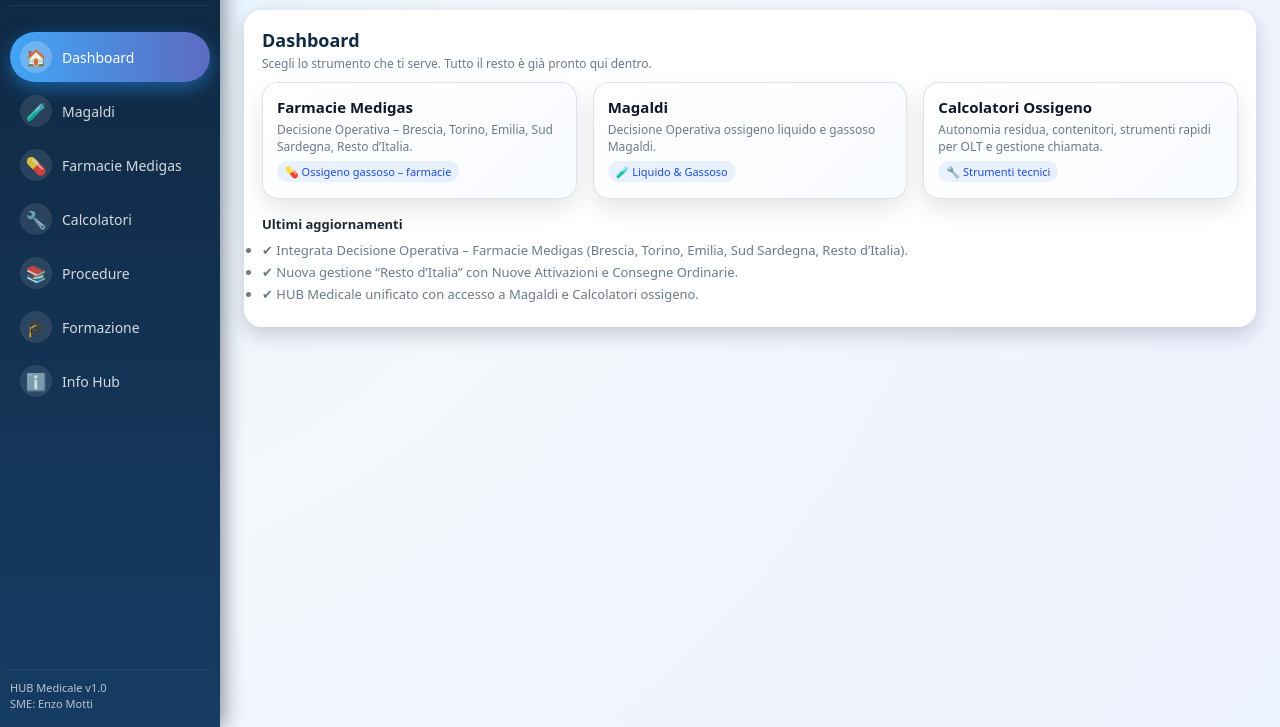
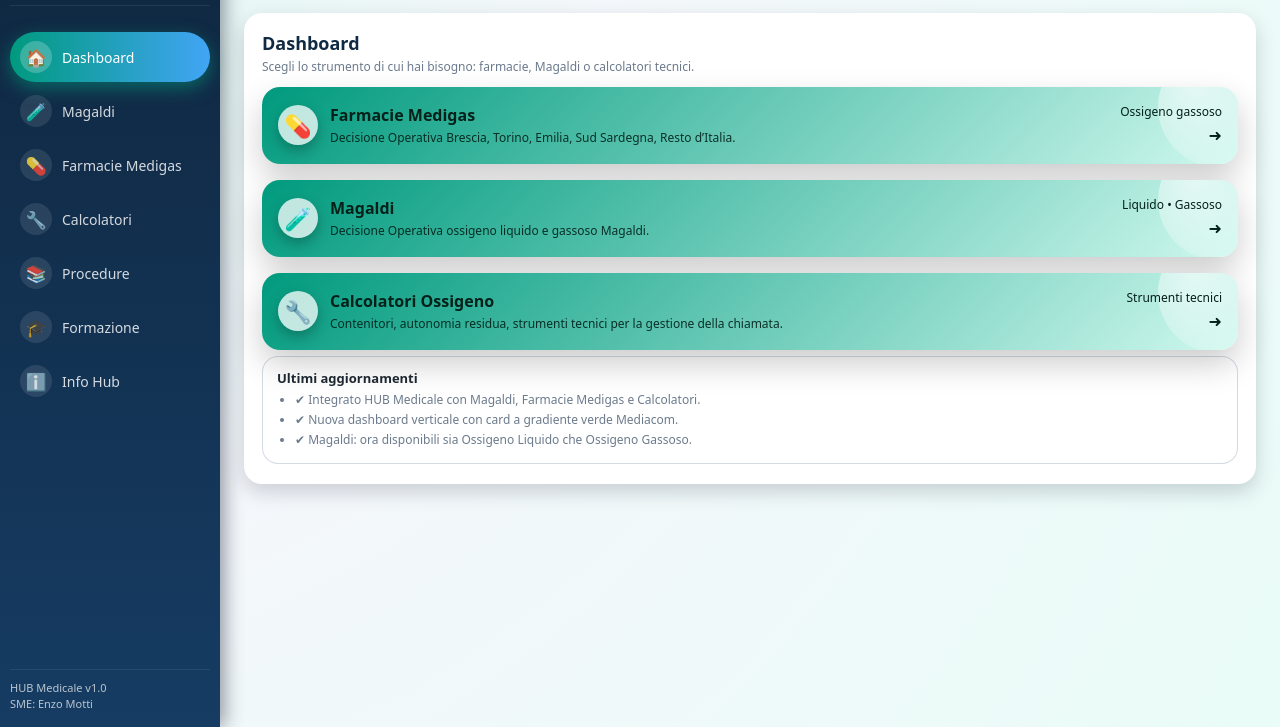
Before and after one commit to Enzothesun/hub-medicale, a plain HTML site: page index.html in a window 1280 px wide. Shown: the part 73-800 px from the top of the page. Drawn offline with Linux system fonts and the light colour scheme.

Commit message:
Update index.html

```diff
--- a/index.html
+++ b/index.html
@@ -9,7 +9,7 @@
     :root {
         --sidebar-bg: #123a5d;
         --sidebar-hover: #1c507e;
-        --accent: #1e88e5;
+        --accent: #009A7E;
         --bg: #f4f7fb;
         --card-bg: #ffffff;
         --text-main: #1f2933;
@@ -22,7 +22,7 @@
 
     body {
         font-family: system-ui, -apple-system, BlinkMacSystemFont, "Segoe UI", sans-serif;
-        background: radial-gradient(circle at top left, #e3f2fd, #f4f7fb 40%, #edf2ff);
+        background: radial-gradient(circle at top left, #e0f7f2, #f4f7fb 40%, #e9fcf7);
         color: var(--text-main);
         min-height: 100vh;
     }
@@ -64,7 +64,7 @@
         width: 32px;
         height: 32px;
         border-radius: 999px;
-        background: radial-gradient(circle at 30% 20%, #bbdefb, #64b5f6);
+        background: radial-gradient(circle at 30% 20%, #CFF8EE, #009A7E);
         display: flex;
         align-items: center;
         justify-content: center;
@@ -140,9 +140,9 @@
     }
 
     .nav-item.active {
-        background: linear-gradient(90deg, #42a5f5, #5c6bc0);
+        background: linear-gradient(90deg, #009A7E, #42a5f5);
         color: #ffffff;
-        box-shadow: 0 6px 18px rgba(33,150,243,0.5);
+        box-shadow: 0 6px 18px rgba(0,154,126,0.55);
     }
 
     .nav-item.active .nav-item-icon {
@@ -184,9 +184,9 @@
     }
 
     .main-title {
-        font-size: 20px;
-        font-weight: 600;
-        color: #102a43;
+        font-size: 22px;
+        font-weight: 650;
+        color: #0b253a;
     }
 
     .main-subtitle {
@@ -200,11 +200,12 @@
         align-items: center;
         gap: 6px;
         font-size: 11px;
-        padding: 4px 10px;
+        padding: 5px 11px;
         border-radius: 999px;
-        background: rgba(33,150,243,0.12);
-        color: #1565c0;
+        background: rgba(0,154,126,0.12);
+        color: #00695c;
         font-weight: 500;
+        border: 1px solid rgba(0,154,126,0.35);
     }
 
     .views-wrapper {
@@ -230,62 +231,124 @@
         display: block;
     }
 
-    /* DASHBOARD */
+    /* DASHBOARD VERTICALE */
 
-    .dashboard-grid {
-        display: grid;
-        grid-template-columns: repeat(auto-fit, minmax(230px, 1fr));
+    .dashboard-list {
+        display: flex;
+        flex-direction: column;
         gap: 16px;
-        margin-top: 10px;
+        margin-top: 12px;
     }
 
-    .dash-card {
-        background: linear-gradient(135deg, #ffffff, #f8fbff);
-        border-radius: 16px;
-        padding: 14px 14px 16px 14px;
-        border: 1px solid rgba(148, 163, 184, 0.3);
-        box-shadow: 0 10px 22px rgba(15, 23, 42, 0.10);
+    .dash-tile {
+        position: relative;
+        border-radius: 18px;
+        padding: 16px 16px 18px 16px;
+        background: linear-gradient(135deg, #009A7E, #CFF8EE);
+        color: #032019;
         cursor: pointer;
-        transition: transform 0.12s ease, box-shadow 0.12s ease, border-color 0.12s;
+        box-shadow: 0 14px 32px rgba(0,0,0,0.20);
+        overflow: hidden;
+        display: flex;
+        align-items: center;
+        justify-content: space-between;
+        gap: 14px;
+        transition: transform 0.12s ease, box-shadow 0.12s ease, filter 0.12s ease;
     }
 
-    .dash-card:hover {
-        transform: translateY(-3px);
-        box-shadow: 0 14px 30px rgba(15, 23, 42, 0.18);
-        border-color: rgba(59,130,246,0.5);
+    .dash-tile::after {
+        content: "";
+        position: absolute;
+        right: -40px;
+        top: -40px;
+        width: 120px;
+        height: 120px;
+        border-radius: 999px;
+        background: radial-gradient(circle at 30% 30%, rgba(255,255,255,0.9), rgba(207,248,238,0));
+        opacity: 0.7;
     }
 
-    .dash-card-title {
-        font-size: 15px;
+    .dash-tile:hover {
+        transform: translateY(-3px);
+        box-shadow: 0 20px 40px rgba(0,0,0,0.28);
+        filter: brightness(1.03);
+    }
+
+    .dash-main {
+        position: relative;
+        z-index: 1;
+        display: flex;
+        align-items: center;
+        gap: 12px;
+    }
+
+    .dash-icon {
+        width: 40px;
+        height: 40px;
+        border-radius: 999px;
+        background: rgba(255,255,255,0.75);
+        display: flex;
+        align-items: center;
+        justify-content: center;
+        font-size: 22px;
+        flex-shrink: 0;
+        box-shadow: 0 6px 14px rgba(0,0,0,0.25);
+    }
+
+    .dash-texts {
+        display: flex;
+        flex-direction: column;
+        gap: 3px;
+    }
+
+    .dash-title {
+        font-size: 16px;
+        font-weight: 650;
+    }
+
+    .dash-sub {
+        font-size: 12px;
+        opacity: 0.9;
+    }
+
+    .dash-right {
+        position: relative;
+        z-index: 1;
+        font-size: 12px;
+        font-weight: 500;
+        display: flex;
+        flex-direction: column;
+        align-items: flex-end;
+        gap: 4px;
+    }
+
+    .dash-arrow {
+        font-size: 16px;
+    }
+
+    .updates-card {
+        margin-top: 6px;
+        background: rgba(255,255,255,0.9);
+        border-radius: 16px;
+        padding: 12px 14px;
+        border: 1px solid rgba(148, 163, 184, 0.4);
+    }
+
+    .updates-title {
+        font-size: 13px;
         font-weight: 600;
-        color: #0f172a;
         margin-bottom: 4px;
     }
 
-    .dash-card-sub {
+    .updates-list {
+        margin-left: 18px;
+        margin-top: 4px;
         font-size: 12px;
         color: var(--text-muted);
     }
 
-    .dash-chip {
-        display: inline-flex;
-        align-items: center;
-        margin-top: 6px;
-        font-size: 11px;
-        padding: 3px 8px;
-        border-radius: 999px;
-        background: rgba(59,130,246,0.10);
-        color: #1d4ed8;
-    }
-
-    .updates-list {
-        margin-top: 8px;
-        font-size: 13px;
-        color: var(--text-muted);
-    }
-
     .updates-list li {
-        margin-bottom: 4px;
+        margin-bottom: 3px;
     }
 
     /* SEZIONI STRUMENTI */
@@ -317,7 +380,7 @@
 
     .pill-switch {
         display: inline-flex;
-        background: #e3edf7;
+        background: #e0f2f1;
         border-radius: 999px;
         padding: 3px;
         gap: 4px;
@@ -338,7 +401,7 @@
 
     .pill-btn.active {
         background: #ffffff;
-        color: #1d4ed8;
+        color: #00695c;
         box-shadow: 0 4px 10px rgba(15,23,42,0.15);
     }
 
@@ -423,7 +486,7 @@
             <div class="sidebar-logo">HM</div>
             <div class="sidebar-title">
                 HUB Medicale<br>
-                <span style="font-size:11px; opacity:0.8;">Decisioni Operative</span>
+                <span style="font-size:11px; opacity:0.85;">Decisioni Operative</span>
             </div>
         </div>
 
@@ -469,10 +532,10 @@
         <div class="main-header">
             <div>
                 <div class="main-title">HUB Medicale</div>
-                <div class="main-subtitle">Accesso rapido alle decisioni operative e agli strumenti di calcolo.</div>
+                <div class="main-subtitle">Accesso unificato alle decisioni operative e agli strumenti tecnici.</div>
             </div>
             <div class="badge">
-                ⚙️ Strumenti unificati
+                💚 Medigas · Strumenti integrati
             </div>
         </div>
 
@@ -485,37 +548,67 @@
                         <div class="section-header-left">
                             <div class="section-title">Dashboard</div>
                             <div class="section-subtitle">
-                                Scegli lo strumento che ti serve. Tutto il resto è già pronto qui dentro.
+                                Scegli lo strumento di cui hai bisogno: farmacie, Magaldi o calcolatori tecnici.
                             </div>
                         </div>
                     </div>
 
-                    <div class="dashboard-grid">
-                        <div class="dash-card" onclick="showView('farmacie'); activateNav('farmacie')">
-                            <div class="dash-card-title">Farmacie Medigas</div>
-                            <div class="dash-card-sub">Decisione Operativa – Brescia, Torino, Emilia, Sud Sardegna, Resto d’Italia.</div>
-                            <div class="dash-chip">💊 Ossigeno gassoso – farmacie</div>
+                    <div class="dashboard-list">
+                        <div class="dash-tile" onclick="showView('farmacie'); activateNav('farmacie')">
+                            <div class="dash-main">
+                                <div class="dash-icon">💊</div>
+                                <div class="dash-texts">
+                                    <div class="dash-title">Farmacie Medigas</div>
+                                    <div class="dash-sub">
+                                        Decisione Operativa Brescia, Torino, Emilia, Sud Sardegna, Resto d’Italia.
+                                    </div>
+                                </div>
+                            </div>
+                            <div class="dash-right">
+                                <span>Ossigeno gassoso</span>
+                                <span class="dash-arrow">➜</span>
+                            </div>
                         </div>
 
-                        <div class="dash-card" onclick="showView('magaldi'); activateNav('magaldi')">
-                            <div class="dash-card-title">Magaldi</div>
-                            <div class="dash-card-sub">Decisione Operativa ossigeno liquido e gassoso Magaldi.</div>
-                            <div class="dash-chip">🧪 Liquido &amp; Gassoso</div>
+                        <div class="dash-tile" onclick="showView('magaldi'); activateNav('magaldi')">
+                            <div class="dash-main">
+                                <div class="dash-icon">🧪</div>
+                                <div class="dash-texts">
+                                    <div class="dash-title">Magaldi</div>
+                                    <div class="dash-sub">
+                                        Decisione Operativa ossigeno liquido e gassoso Magaldi.
+                                    </div>
+                                </div>
+                            </div>
+                            <div class="dash-right">
+                                <span>Liquido • Gassoso</span>
+                                <span class="dash-arrow">➜</span>
+                            </div>
                         </div>
 
-                        <div class="dash-card" onclick="showView('calcolatori'); activateNav('calcolatori')">
-                            <div class="dash-card-title">Calcolatori Ossigeno</div>
-                            <div class="dash-card-sub">Autonomia residua, contenitori, strumenti rapidi per OLT e gestione chiamata.</div>
-                            <div class="dash-chip">🔧 Strumenti tecnici</div>
+                        <div class="dash-tile" onclick="showView('calcolatori'); activateNav('calcolatori')">
+                            <div class="dash-main">
+                                <div class="dash-icon">🔧</div>
+                                <div class="dash-texts">
+                                    <div class="dash-title">Calcolatori Ossigeno</div>
+                                    <div class="dash-sub">
+                                        Contenitori, autonomia residua, strumenti tecnici per la gestione della chiamata.
+                                    </div>
+                                </div>
+                            </div>
+                            <div class="dash-right">
+                                <span>Strumenti tecnici</span>
+                                <span class="dash-arrow">➜</span>
+                            </div>
                         </div>
                     </div>
 
-                    <div style="margin-top:16px; font-size:13px;">
-                        <div style="font-weight:600; margin-bottom:6px;">Ultimi aggiornamenti</div>
+                    <div class="updates-card">
+                        <div class="updates-title">Ultimi aggiornamenti</div>
                         <ul class="updates-list">
-                            <li>✔ Integrata Decisione Operativa – Farmacie Medigas (Brescia, Torino, Emilia, Sud Sardegna, Resto d’Italia).</li>
-                            <li>✔ Nuova gestione “Resto d’Italia” con Nuove Attivazioni e Consegne Ordinarie.</li>
-                            <li>✔ HUB Medicale unificato con accesso a Magaldi e Calcolatori ossigeno.</li>
+                            <li>✔ Integrato HUB Medicale con Magaldi, Farmacie Medigas e Calcolatori.</li>
+                            <li>✔ Nuova dashboard verticale con card a gradiente verde Mediacom.</li>
+                            <li>✔ Magaldi: ora disponibili sia Ossigeno Liquido che Ossigeno Gassoso.</li>
                         </ul>
                     </div>
                 </div>
@@ -527,7 +620,9 @@
                     <div class="section-header">
                         <div class="section-header-left">
                             <div class="section-title">Decisione Operativa – Magaldi</div>
-                            <div class="section-subtitle">Gestione consegne ossigeno liquido e gassoso Magaldi.</div>
+                            <div class="section-subtitle">
+                                Gestione consegne ossigeno liquido e gassoso Magaldi.
+                            </div>
                         </div>
                         <div class="pill-switch">
                             <button class="pill-btn active" id="magaldi-btn-liquido" onclick="switchMagaldi('liquido')">🧪 Liquido</button>
@@ -579,7 +674,7 @@
                         <div class="section-header-left">
                             <div class="section-title">Calcolatori Ossigeno</div>
                             <div class="section-subtitle">
-                                Contenitori ossigeno liquido, autonomia residua, strumenti tecnici per la gestione della chiamata.
+                                Contenitori ossigeno liquido, autonomia residua e strumenti tecnici.
                             </div>
                         </div>
                     </div>
@@ -609,7 +704,7 @@
                         <div class="placeholder-title">Sezione in costruzione</div>
                         Qui potrai inserire:
                         <ul style="margin-left:18px; margin-top:6px;">
-                            <li>Procedure farmacovigilanza (versione operatore)</li>
+                            <li>Procedure di farmacovigilanza (versione operatore)</li>
                             <li>Flowchart OLT, gestione urgenze, verifica autonomia contenitori</li>
                             <li>Link a video formativi e PDF salvati su SharePoint</li>
                         </ul>
@@ -625,7 +720,7 @@
                         <div class="section-header-left">
                             <div class="section-title">Formazione</div>
                             <div class="section-subtitle">
-                                Schede affiancamento, materiali per nuovi ingressi, recap di moduli formativi.
+                                Schede affiancamento, materiali per nuovi ingressi, recap dei moduli formativi.
                             </div>
                         </div>
                     </div>
@@ -634,11 +729,11 @@
                         <div class="placeholder-title">Spazio Formazione – HUB Medicale</div>
                         Idee per questa sezione:
                         <ul style="margin-left:18px; margin-top:6px;">
-                            <li>Schede di formazione ossigenoterapia domiciliare</li>
+                            <li>Schede di formazione su ossigenoterapia domiciliare</li>
                             <li>Check-list per affiancamento nuovi operatori</li>
                             <li>Link a corsi interni, video formativi, quiz di verifica</li>
                         </ul>
-                        <div class="tag">Sezione già pronta da riempire con materiali futuri</div>
+                        <div class="tag">Sezione pronta da riempire con nuovi materiali</div>
                     </div>
                 </div>
             </section>
@@ -681,20 +776,15 @@
 
 <script>
 function showView(viewId, el) {
-    // Se chiamato da card dashboard
     if (!el) {
-        const nav = document.querySelector(`.nav-item[data-view="${viewId}"]`);
-        if (nav) {
-            setActiveNav(nav);
-        }
+        const nav = document.querySelector('.nav-item[data-view="' + viewId + '"]');
+        if (nav) setActiveNav(nav);
     } else {
         setActiveNav(el);
     }
 
-    const views = document.querySelectorAll('.view');
-    views.forEach(v => v.classList.remove('active'));
-
-    const target = document.getElementById(`view-${viewId}`);
+    document.querySelectorAll('.view').forEach(v => v.classList.remove('active'));
+    const target = document.getElementById('view-' + viewId);
     if (target) target.classList.add('active');
 }
 
@@ -703,16 +793,14 @@
     el.classList.add('active');
 }
 
-// Helper per attivare nav da dashboard
 function activateNav(viewId) {
-    const nav = document.querySelector(`.nav-item[data-view="${viewId}"]`);
+    const nav = document.querySelector('.nav-item[data-view="' + viewId + '"]');
     if (nav) {
         document.querySelectorAll('.nav-item').forEach(n => n.classList.remove('active'));
         nav.classList.add('active');
     }
 }
 
-// Switch Magaldi liquido/gassoso
 function switchMagaldi(tipo) {
     const iLiq = document.getElementById('iframe-magaldi-liquido');
     const iGas = document.getElementById('iframe-magaldi-gassoso');
```
